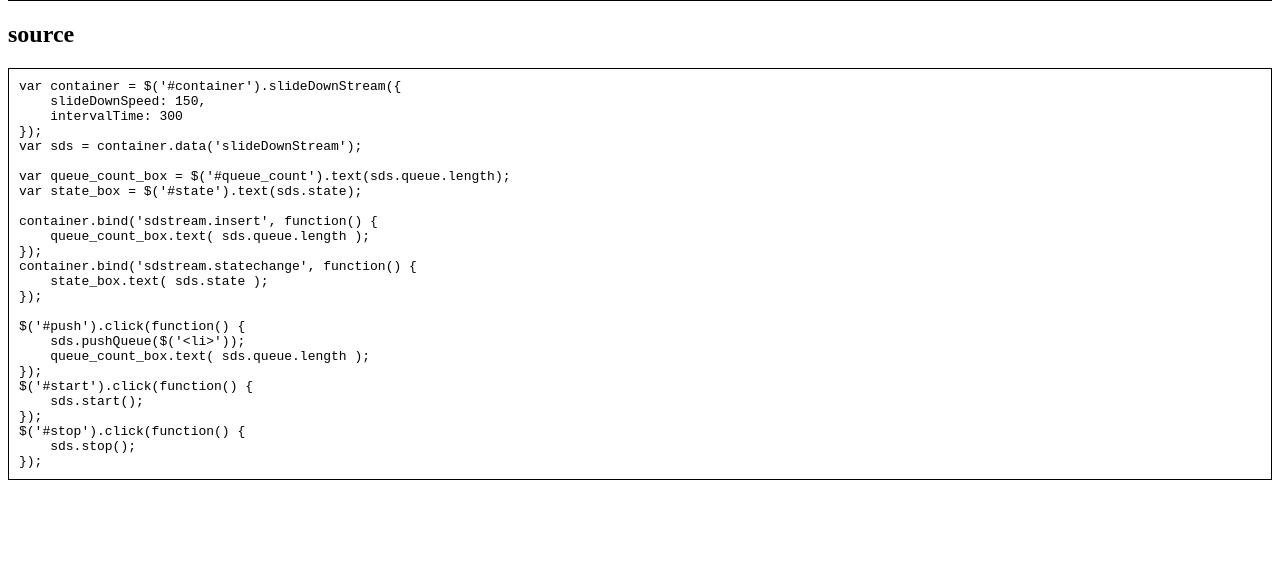
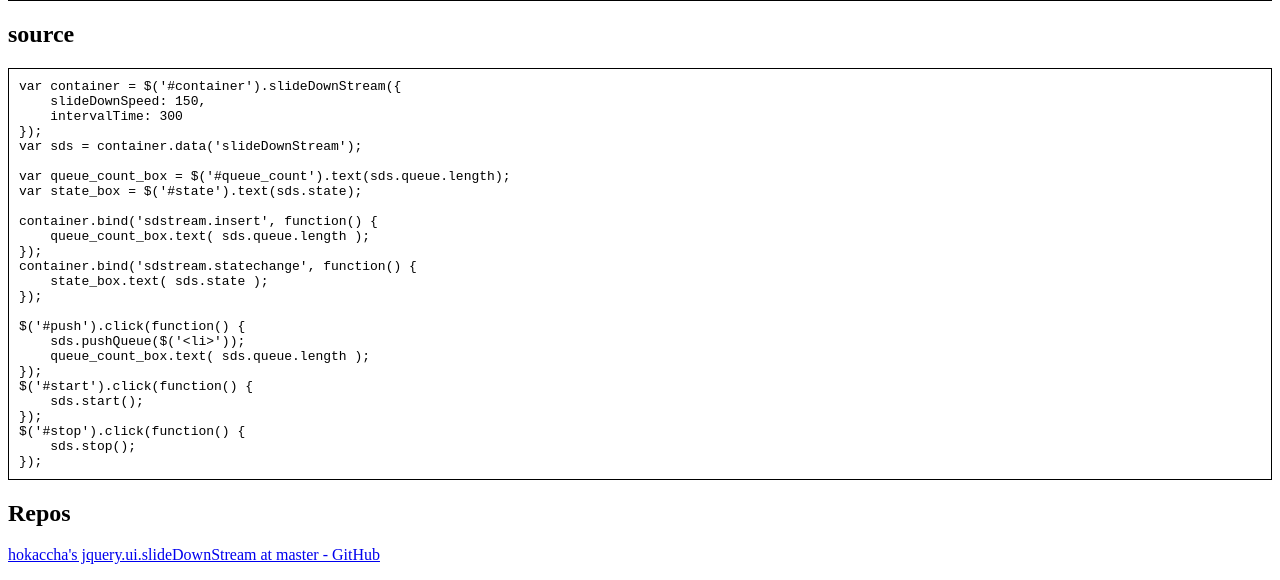
Before and after one commit to hokaccha/jquery.ui.slideDownStream, a plain HTML site: page sample/index.html in a window 1280 px wide. Shown: the part 601-1181 px from the top of the page. Before the commit the page ends 1094 px from the top, so only its background shows below. Drawn offline with Linux system fonts and the light colour scheme.

Commit message:
update sample

```diff
--- a/sample/index.html
+++ b/sample/index.html
@@ -76,6 +76,10 @@ $('#stop').click(function() {
 });</code></pre>
 </section>
 
+<section id="reps">
+<h2>Repos</h2>
+<p><a href="http://github.com/hokaccha/jquery.ui.slideDownStream">hokaccha&apos;s jquery.ui.slideDownStream at master - GitHub</a></p>
+</section>
 <script src="../lib/jquery-1.4.2.min.js"></script>
 <script src="../lib/jquery-ui-1.8.5.custom.min.js"></script>
 <script src="../lib/qunit.js"></script>
```
